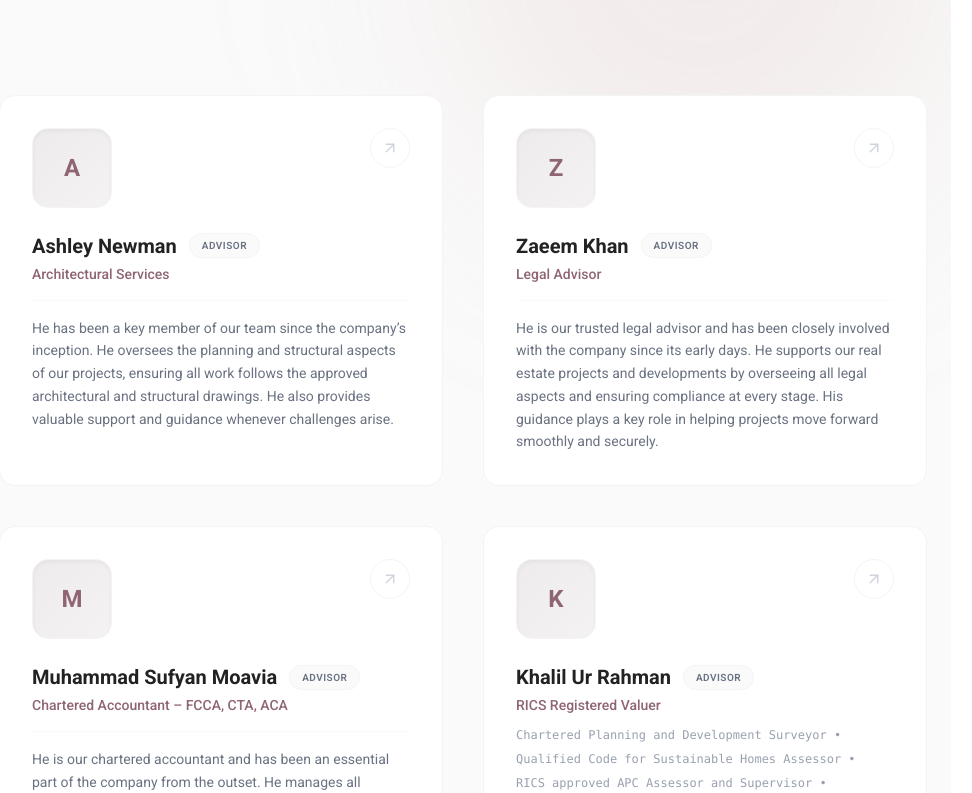
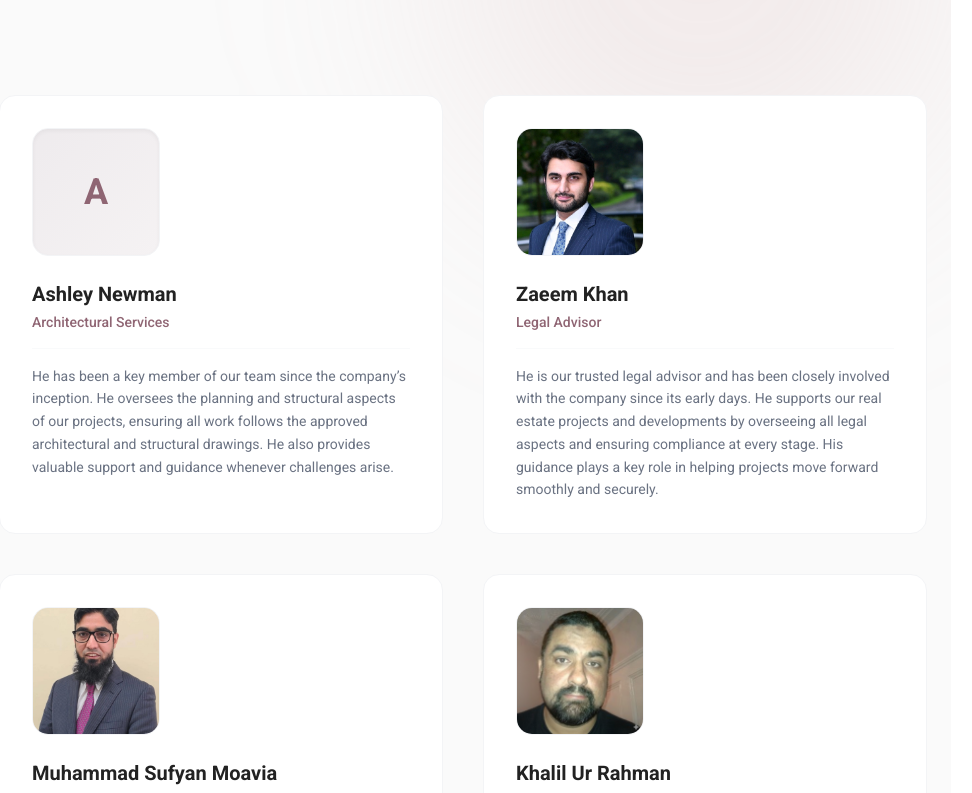
Before and after one commit to 404annas/knight-james, a React (Vite) app: page /about in a window 1280 px wide. Shown: the part 1160-1953 px from the top of the page, without its empty margins (177-1149 px from the left). Built offline with nearby package versions, Linux system fonts and the light colour scheme.

Commit message:
feat:updated the content

```diff
--- a/src/components/AdvisorCircle.jsx
+++ b/src/components/AdvisorCircle.jsx
@@ -86,7 +86,8 @@ export default function AdvisorCircle({ advisors = [] }) {
               className="group relative bg-white rounded-2xl p-8 border border-gray-100 transition-all duration-300 hover:shadow-2xl hover:shadow-[#8F6573]/10 hover:border-[#8F6573]/30"
             >
               <div className="flex justify-between items-start mb-6">
-                <div className="relative h-20 w-20 shrink-0 rounded-2xl overflow-hidden bg-gray-50 border border-gray-100 shadow-inner">
+                {/* Image Placeholder: Increased size to h-32 w-32 */}
+                <div className="relative h-32 w-32 shrink-0 rounded-2xl overflow-hidden bg-gray-50 border border-gray-100 shadow-inner">
                   {advisor.image ? (
                     <img
                       src={advisor.image}
@@ -95,15 +96,11 @@ export default function AdvisorCircle({ advisors = [] }) {
                     />
                   ) : (
                     <div className="h-full w-full flex items-center justify-center bg-gradient-to-br from-[#8F6573]/10 to-[#D1AAAC]/10">
-                      <span className="text-[#8F6573] font-bold text-2xl">
+                      <span className="text-[#8F6573] font-bold text-4xl">
                         {advisor.name.charAt(0)}
                       </span>
                     </div>
                   )}
-                </div>
-
-                <div className="h-10 w-10 rounded-full border border-gray-100 flex items-center justify-center text-gray-300 transition-colors duration-300 group-hover:bg-[#8F6573] group-hover:border-[#8F6573] group-hover:text-white">
-                  <ArrowUpRight size={18} />
                 </div>
               </div>
 
@@ -112,9 +109,7 @@ export default function AdvisorCircle({ advisors = [] }) {
                   <h3 className="text-xl font-bold text-[#222222] group-hover:text-[#8F6573] transition-colors">
                     {advisor.name}
                   </h3>
-                  <span className="px-3 py-1 rounded-full bg-[#FAFAFA] border border-gray-100 text-[10px] font-semibold tracking-wider uppercase text-gray-500 group-hover:bg-[#8F6573]/5 group-hover:text-[#8F6573] transition-colors">
-                    Advisor
-                  </span>
+                  {/* Removed the 'Advisor' pill tag here */}
                 </div>
 
                 <p className="text-sm font-medium text-[#8F6573]">
--- a/src/pages/About/About.jsx
+++ b/src/pages/About/About.jsx
@@ -72,35 +72,35 @@ const About = () => {
     {
       name: "Ashley Newman",
       title: "Architectural Services",
+      image: "",
       description:
         "He has been a key member of our team since the company’s inception. He oversees the planning and structural aspects of our projects, ensuring all work follows the approved architectural and structural drawings. He also provides valuable support and guidance whenever challenges arise.",
     },
     {
       name: "Zaeem Khan",
       title: "Legal Advisor",
+      image: "/picture-2.png",
       description:
         "He is our trusted legal advisor and has been closely involved with the company since its early days. He supports our real estate projects and developments by overseeing all legal aspects and ensuring compliance at every stage. His guidance plays a key role in helping projects move forward smoothly and securely.",
     },
     {
       name: "Muhammad Sufyan Moavia",
       title: "Chartered Accountant – FCCA, CTA, ACA",
+      image: "/image.png",
       description:
         "He is our chartered accountant and has been an essential part of the company from the outset. He manages all financial and accounting matters while also supporting our clients with sound financial guidance. His strategic advice helps ensure projects are structured efficiently and delivered in a profitable and sustainable way.",
     },
     {
       name: "Khalil Ur Rahman",
       title: "RICS Registered Valuer",
-      credentials: [
-        "Chartered Planning and Development Surveyor",
-        "Qualified Code for Sustainable Homes Assessor",
-        "RICS approved APC Assessor and Supervisor",
-      ],
+      image: "/picture-1.png",
       description:
         "He is our chartered surveyor and a valued member of our professional team. He supports us in property selection and contributes to project management when required. With strong expertise in cost analysis, he helps ensure our projects are commercially sound and well-informed.",
     },
     {
       name: "Syed",
       title: "Digital & Technical Operations",
+      image: "",
       description:
         "He supports our development team by managing all back-end development and technical aspects of the business. He is responsible for our website, graphics, and overall digital infrastructure. His expertise ensures our systems run smoothly and our online presence remains strong and up to date.",
     },
```
